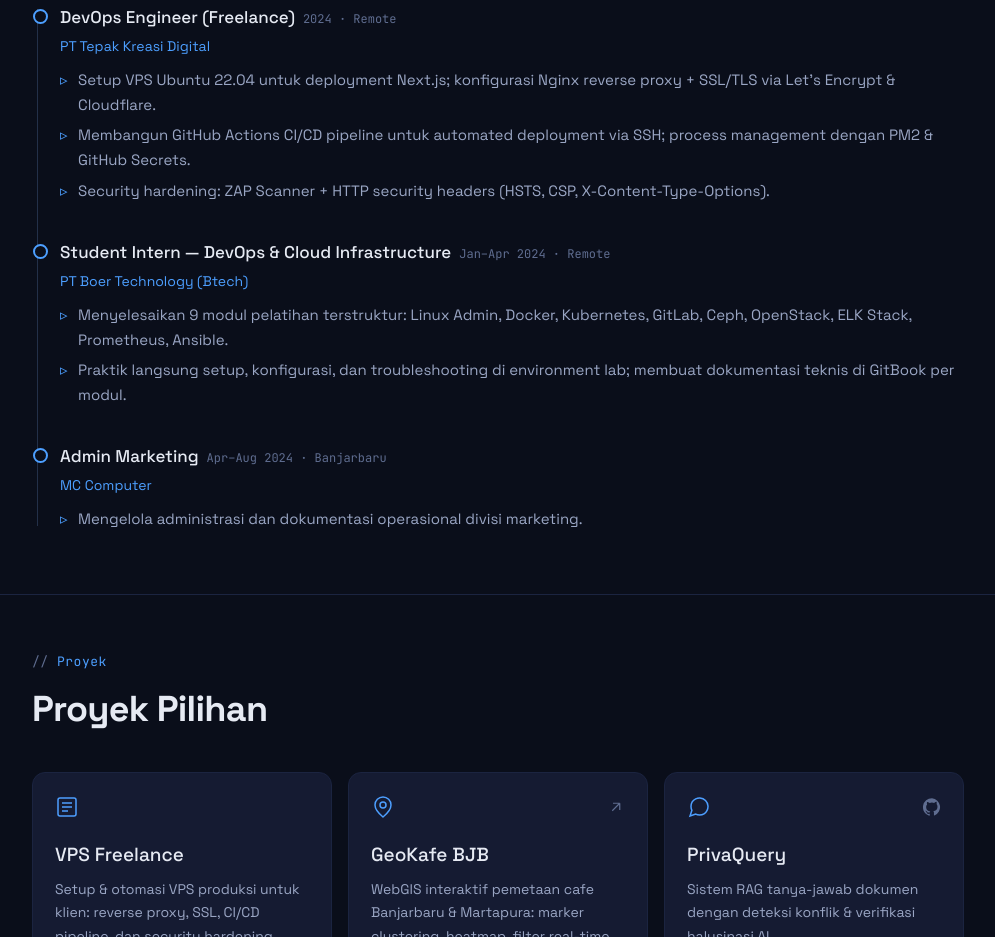
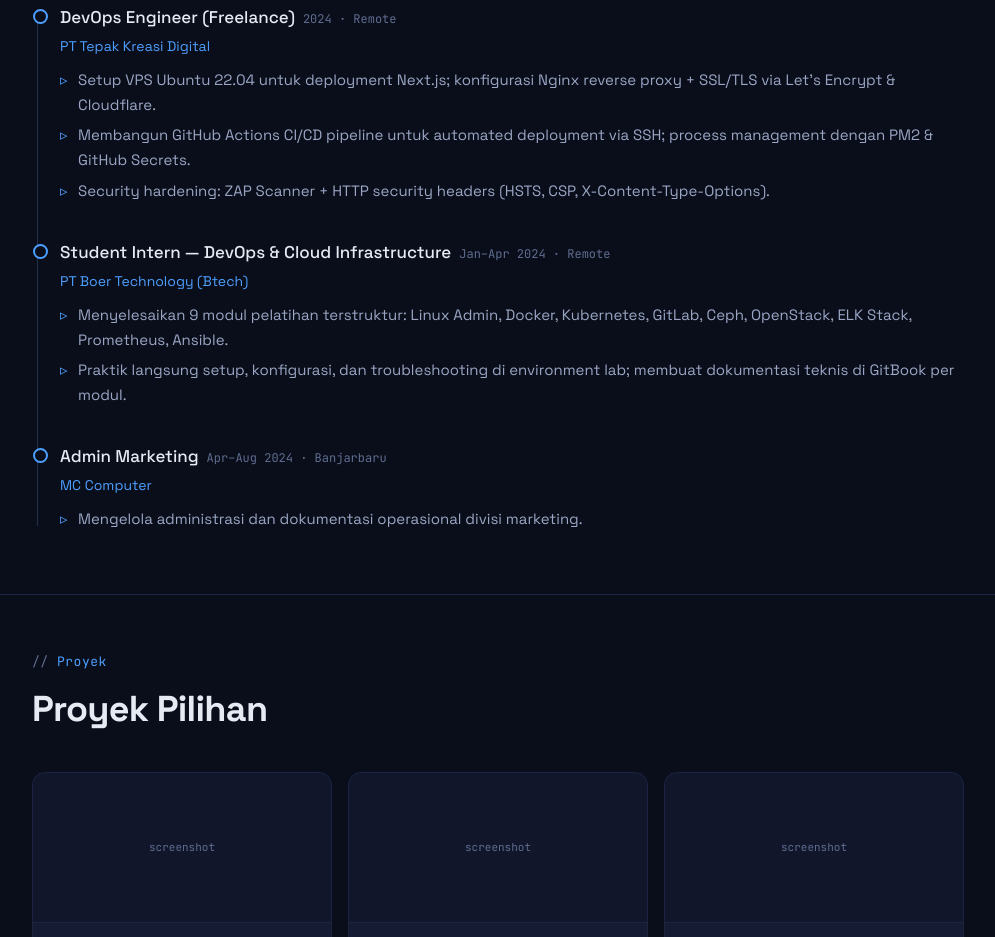
Before and after one commit to deadyiss/portofolio, a plain HTML site: page index.html in a window 1280 px wide. Shown: the part 1863-2800 px from the top of the page, without its empty margins (142-1137 px from the left). Drawn offline with Linux system fonts and the light colour scheme.

Commit message:
Update index.html

```diff
--- a/index.html
+++ b/index.html
@@ -142,6 +142,13 @@
     transition: all .25s; display: flex; flex-direction: column;
   }
   .proj-card:hover { transform: translateY(-4px); border-color: var(--accent); }
+  .proj-shot {
+    width: calc(100% + 44px); margin: -22px -22px 16px; height: 150px;
+    border-bottom: 1px solid var(--line-soft); border-radius: 13px 13px 0 0;
+    background: var(--bg-soft); display: flex; align-items: center; justify-content: center;
+    color: var(--text-dim); font-family: var(--mono); font-size: 11px; overflow: hidden;
+  }
+  .proj-shot img { width: 100%; height: 100%; object-fit: cover; }
   .proj-top { display: flex; align-items: center; justify-content: space-between; margin-bottom: 12px; }
   .proj-icon { color: var(--accent); }
   .proj-links { display: flex; gap: 12px; }
@@ -217,6 +224,10 @@
       </a>
       <a class="btn btn-ghost" href="https://github.com/deadyiss" target="_blank">GitHub</a>
       <a class="btn btn-ghost" href="https://linkedin.com/in/dhea-arimbi-almalita" target="_blank">LinkedIn</a>
+      <a class="btn btn-ghost" href="#" download>
+        <svg width="16" height="16" viewBox="0 0 24 24" fill="none" stroke="currentColor" stroke-width="1.6"><path d="M12 3v12M7 10l5 5 5-5M5 21h14"/></svg>
+        <span data-id>Unduh CV</span><span data-en>Download CV</span>
+      </a>
     </div>
   </div>
 </header>
@@ -346,6 +357,7 @@
     <div class="proj-grid">
 
       <div class="proj-card">
+        <div class="proj-shot">screenshot</div>
         <div class="proj-top">
           <span class="proj-icon"><svg width="24" height="24" viewBox="0 0 24 24" fill="none" stroke="currentColor" stroke-width="1.5"><rect x="3" y="3" width="18" height="18" rx="2"/><path d="M7 8h10M7 12h10M7 16h6"/></svg></span>
         </div>
@@ -356,6 +368,7 @@
       </div>
 
       <div class="proj-card">
+        <div class="proj-shot">screenshot</div>
         <div class="proj-top">
           <span class="proj-icon"><svg width="24" height="24" viewBox="0 0 24 24" fill="none" stroke="currentColor" stroke-width="1.5"><circle cx="12" cy="10" r="3"/><path d="M12 2a8 8 0 0 0-8 8c0 5.4 8 12 8 12s8-6.6 8-12a8 8 0 0 0-8-8z"/></svg></span>
           <div class="proj-links">
@@ -369,6 +382,7 @@
       </div>
 
       <div class="proj-card">
+        <div class="proj-shot">screenshot</div>
         <div class="proj-top">
           <span class="proj-icon"><svg width="24" height="24" viewBox="0 0 24 24" fill="none" stroke="currentColor" stroke-width="1.5"><path d="M21 11.5a8.38 8.38 0 0 1-.9 3.8 8.5 8.5 0 0 1-7.6 4.7 8.38 8.38 0 0 1-3.8-.9L3 21l1.9-5.7a8.38 8.38 0 0 1-.9-3.8 8.5 8.5 0 0 1 4.7-7.6 8.38 8.38 0 0 1 3.8-.9h.5a8.48 8.48 0 0 1 8 8v.5z"/></svg></span>
           <div class="proj-links">
@@ -382,6 +396,7 @@
       </div>
 
       <div class="proj-card">
+        <div class="proj-shot">screenshot</div>
         <div class="proj-top">
           <span class="proj-icon"><svg width="24" height="24" viewBox="0 0 24 24" fill="none" stroke="currentColor" stroke-width="1.5"><path d="M22 10v6M2 10l10-5 10 5-10 5z"/><path d="M6 12v5c3 3 9 3 12 0v-5"/></svg></span>
           <div class="proj-links">
@@ -395,6 +410,7 @@
       </div>
 
       <div class="proj-card">
+        <div class="proj-shot">screenshot</div>
         <div class="proj-top">
           <span class="proj-icon"><svg width="24" height="24" viewBox="0 0 24 24" fill="none" stroke="currentColor" stroke-width="1.5"><rect x="3" y="3" width="18" height="18" rx="2"/><path d="M3 9h18M9 21V9"/></svg></span>
           <div class="proj-links">
```
